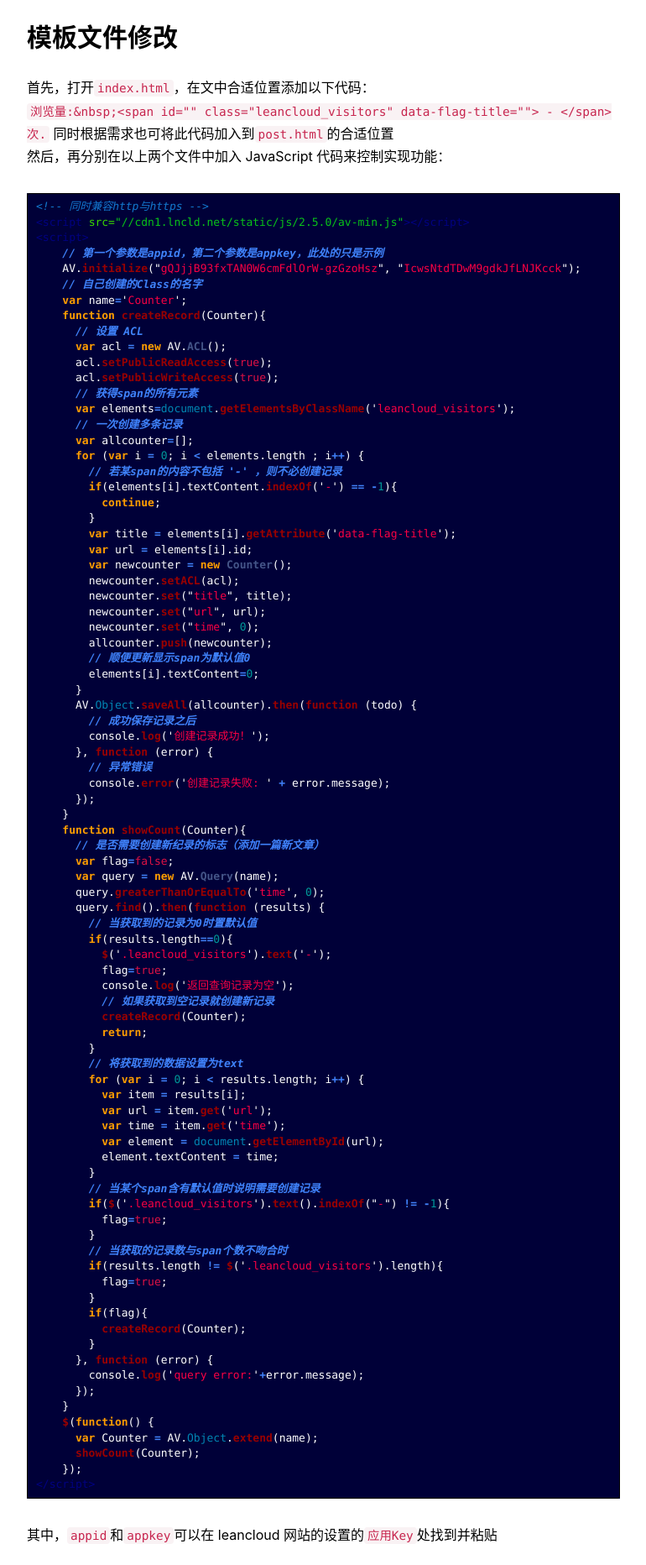
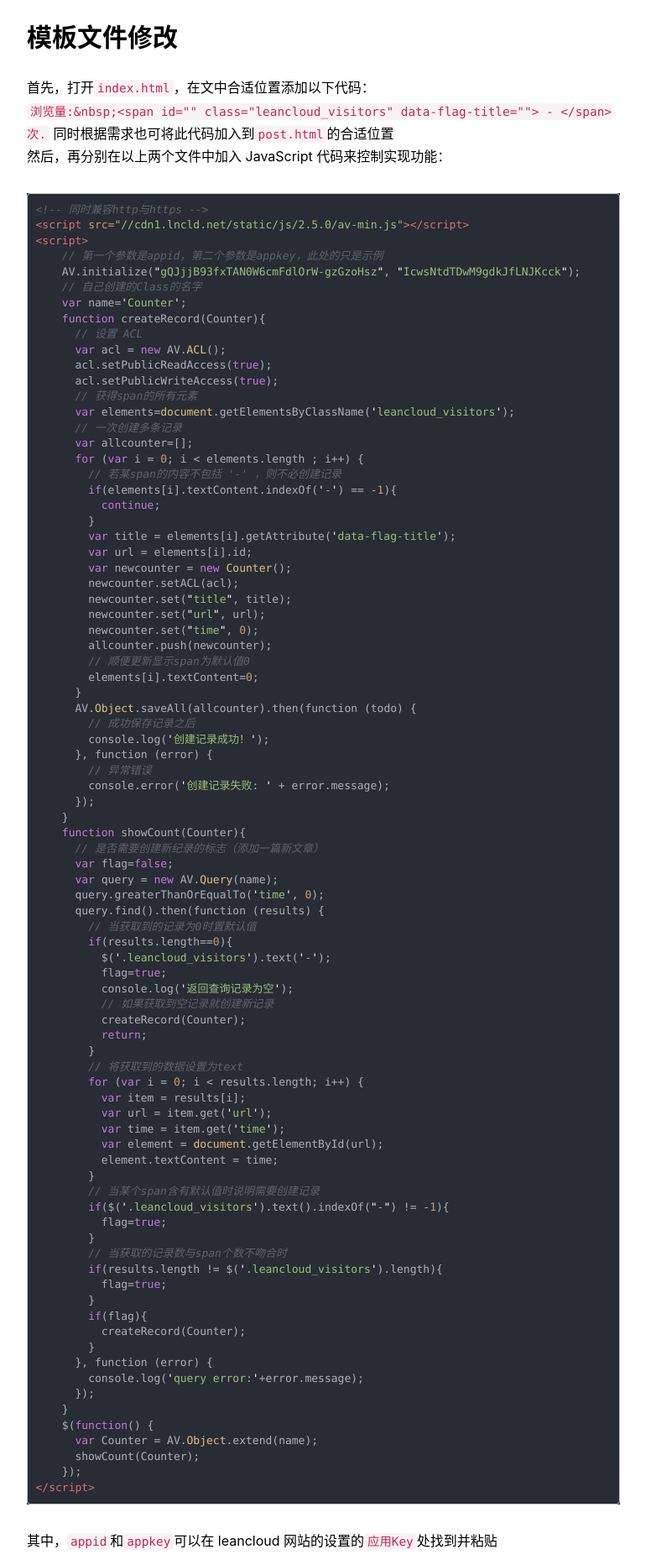
Before and after one commit to zfb132/zfb132.github.com, a Jekyll site: the page built from _posts/2019-01-05-blog_reading_counter.md, in a window 1280 px wide. Shown: the part 2705-4569 px from the top of the page at 84% size, without its empty margins (233-1003 px from the left). Built offline with Jekyll 4.4.1, drawn with Linux system fonts in a browser that asks for light colours; nearby versions of some CDN libraries; comment, search, counter and statistics services are not loaded.

Commit message:
syntax测试

```diff
--- a/assets/resources/syntax/syntax.css
+++ b/assets/resources/syntax/syntax.css
@@ -1,89 +1,199 @@
-/**
- * Borrowed from Rstudio syntax highlight.
- */
-
-/* to make lines scroll instead of wrap */
-/* from http://stackoverflow.com/a/23393920 */
-
+.highlight, pre.highlight {
+  background: #282c34;
+  color: #abb2bf;
+}
 .highlight pre {
-  overflow-x: auto;
+  background: #282c34;
 }
-
-.highlight pre code {
-  white-space: pre;
+.highlight .hll {
+  background: #282c34;
 }
-
-.highlight pre, pre, .highlight .hll { background-color: #000038; border: 1px solid #000; padding: 6px 10px; border-radius: 3px; }
-.highlight  { background: #000038; }
-.highlight .c { color: #1378CE; font-style: italic } /* Comment */
-.highlight .err { color: #FFF; }
-.highlight .p { color: #FFF; }
-.highlight .n { color: #FFF; }
-.highlight .k { color: #FF9D00; font-weight: bold } /* Keyword */
-.highlight .o { color: #4182FA;font-weight: bold } /* Operator */
-.highlight .cm { color: #1378CE; font-style: italic } /* Comment.Multiline */
-.highlight .cp { color: #999999; font-weight: bold } /* Comment.Preproc */
-.highlight .c1 { color: #3F82FA; font-style: italic;font-weight: bold; } /* Comment.Single */
-.highlight .cs { color: #999999; font-weight: bold; font-style: italic } /* Comment.Special */
-.highlight .gd { color: #000000; background-color: #ffdddd } /* Generic.Deleted */
-.highlight .gd .x { color: #000000; background-color: #ffaaaa } /* Generic.Deleted.Specific */
-.highlight .ge { font-style: italic } /* Generic.Emph */
-.highlight .gr { color: #aa0000 } /* Generic.Error */
-.highlight .gh { color: #999999 } /* Generic.Heading */
-.highlight .gi { color: #000000; background-color: #ddffdd } /* Generic.Inserted */
-.highlight .gi .x { color: #000000; background-color: #aaffaa } /* Generic.Inserted.Specific */
-.highlight .go { color: #888888 } /* Generic.Output */
-.highlight .gp { color: #555555 } /* Generic.Prompt */
-.highlight .gs { font-weight: bold } /* Generic.Strong */
-.highlight .gu { color: #aaaaaa } /* Generic.Subheading */
-.highlight .gt { color: #aa0000 } /* Generic.Traceback */
-.highlight .kc {color: #dd1144;} /* Keyword.Constant */
-.highlight .kd { color: #FF9D00;font-weight: bold } /* Keyword.Declaration */
-.highlight .kn { color: #FF9D00;font-weight: bold }
-.highlight .kp { color: #FF9D00;font-weight: bold} /* Keyword.Pseudo */
-.highlight .kr { color: #008DC4; font-weight: bold } /* Keyword.Reserved */
-.highlight .kt { color: #445588; font-weight: bold } /* Keyword.Type */
-.highlight .m { color: #009999 } /* Literal.Number */
-.highlight .s { color: #09C219 } /* Literal.String */
-.highlight .na { color: #3AD900 } /* Name.Attribute */
-.highlight .nb { color: #0086B3 } /* Name.Builtin */
-.highlight .nc { color: #445588; font-weight: bold } /* Name.Class */
-.highlight .no { color: #3AD900 } /* Name.Constant */
-.highlight .ni { color: #800080 } /* Name.Entity */
-.highlight .ne { color: #990000; font-weight: bold } /* Name.Exception */
-.highlight .nf { color: #990000; font-weight: bold } /* Name.Function */
-.highlight .nn { color: #555555 } /* Name.Namespace */
-.highlight .nt { color: #000080 } /* Name.Tag */
-.highlight .nv { color: #3AD900 } /* Name.Variable */
-.highlight .ow { font-weight: bold } /* Operator.Word */
-.highlight .w { color: #bbbbbb } /* Text.Whitespace */
-.highlight .mf { color: #009999 } /* Literal.Number.Float */
-.highlight .mh { color: #009999 } /* Literal.Number.Hex */
-.highlight .mi { color: #009999 } /* Literal.Number.Integer */
-.highlight .mo { color: #009999 } /* Literal.Number.Oct */
-.highlight .sb { color: #FA0043 } /* Literal.String.Backtick */
-.highlight .sc { color: #FA0043 } /* Literal.String.Char */
-.highlight .sd { color: #FA0043 } /* Literal.String.Doc */
-.highlight .s2 { color: #FA0043 } /* Literal.String.Double */
-.highlight .se { color: #FA0043 } /* Literal.String.Escape */
-.highlight .sh { color: #FA0043 } /* Literal.String.Heredoc */
-.highlight .si { color: #FA0043 } /* Literal.String.Interpol */
-.highlight .sx { color: #FA0043 } /* Literal.String.Other */
-.highlight .sr { color: #fff } /* Literal.String.Regex */
-.highlight .s1 { color: #FA0043 } /* Literal.String.Single */
-.highlight .ss { color: #990073 } /* Literal.String.Symbol */
-.highlight .bp { color: #dd1144; font-weight: bold } /* Name.Builtin.Pseudo */
-.highlight .vc { color: #3AD900 } /* Name.Variable.Class */
-.highlight .vg { color: #3AD900 } /* Name.Variable.Global */
-.highlight .vi { color: #3AD900 } /* Name.Variable.Instance */
-.highlight .il { color: #009999 } /* Literal.Number.Integer.Long */
-
-/* for R highlight */
-   pre .operator,
-   pre .paren { color: #4182FA;font-weight: bold;}
-   pre .literal { color: #FA0043;}
-   pre .number {color: #009999;}
-   pre .comment {color: #1378CE; font-style: italic;}
-   pre .keyword {color: #FF9D00; font-weight: bold;}
-   pre .identifier { color: #fff;}
-   pre .string { color: #3AD900;font-weight: bold;}
+.highlight .c {
+  color: #5c6370;
+  font-style: italic;
+}
+.highlight .err {
+  color: #960050;
+  background-color: #1e0010;
+}
+.highlight .k {
+  color: #c678dd;
+}
+.highlight .l {
+  color: #98c379;
+}
+.highlight .n {
+  color: #abb2bf;
+}
+.highlight .o {
+  color: #abb2bf;
+}
+.highlight .p {
+  color: #abb2bf;
+}
+.highlight .cm {
+  color: #5c6370;
+  font-style: italic;
+}
+.highlight .cp {
+  color: #5c6370;
+  font-style: italic;
+}
+.highlight .c1 {
+  color: #5c6370;
+  font-style: italic;
+}
+.highlight .cs {
+  color: #5c6370;
+  font-style: italic;
+}
+.highlight .ge {
+  font-style: italic;
+}
+.highlight .gs {
+  font-weight: 700;
+}
+.highlight .kc {
+  color: #c678dd;
+}
+.highlight .kd {
+  color: #c678dd;
+}
+.highlight .kn {
+  color: #c678dd;
+}
+.highlight .kp {
+  color: #c678dd;
+}
+.highlight .kr {
+  color: #c678dd;
+}
+.highlight .kt {
+  color: #c678dd;
+}
+.highlight .ld {
+  color: #98c379;
+}
+.highlight .m {
+  color: #d19a66;
+}
+.highlight .s {
+  color: #98c379;
+}
+.highlight .na {
+  color: #d19a66;
+}
+.highlight .nb {
+  color: #e5c07b;
+}
+.highlight .nc {
+  color: #e5c07b;
+}
+.highlight .no {
+  color: #e5c07b;
+}
+.highlight .nd {
+  color: #e5c07b;
+}
+.highlight .ni {
+  color: #e5c07b;
+}
+.highlight .ne {
+  color: #e5c07b;
+}
+.highlight .nf {
+  color: #abb2bf;
+}
+.highlight .nl {
+  color: #e5c07b;
+}
+.highlight .nn {
+  color: #abb2bf;
+}
+.highlight .nx {
+  color: #abb2bf;
+}
+.highlight .py {
+  color: #e5c07b;
+}
+.highlight .nt {
+  color: #e06c75;
+}
+.highlight .nv {
+  color: #e5c07b;
+}
+.highlight .ow {
+  font-weight: 700;
+}
+.highlight .w {
+  color: #f8f8f2;
+}
+.highlight .mf {
+  color: #d19a66;
+}
+.highlight .mh {
+  color: #d19a66;
+}
+.highlight .mi {
+  color: #d19a66;
+}
+.highlight .mo {
+  color: #d19a66;
+}
+.highlight .sb {
+  color: #98c379;
+}
+.highlight .sc {
+  color: #98c379;
+}
+.highlight .sd {
+  color: #98c379;
+}
+.highlight .s2 {
+  color: #98c379;
+}
+.highlight .se {
+  color: #98c379;
+}
+.highlight .sh {
+  color: #98c379;
+}
+.highlight .si {
+  color: #98c379;
+}
+.highlight .sx {
+  color: #98c379;
+}
+.highlight .sr {
+  color: #56b6c2;
+}
+.highlight .s1 {
+  color: #98c379;
+}
+.highlight .ss {
+  color: #56b6c2;
+}
+.highlight .bp {
+  color: #e5c07b;
+}
+.highlight .vc {
+  color: #e5c07b;
+}
+.highlight .vg {
+  color: #e5c07b;
+}
+.highlight .vi {
+  color: #e06c75;
+}
+.highlight .il {
+  color: #d19a66;
+}
+.highlight .gu {
+  color: #75715e;
+}
+.highlight .gd {
+  color: #f92672;
+}
+.highlight .gi {
+  color: #a6e22e;
+}
```
